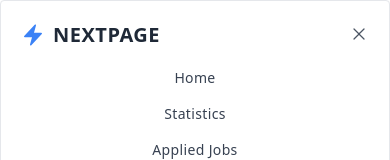
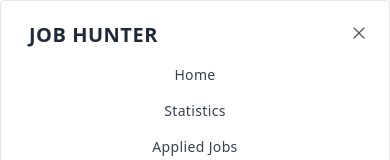
Before and after one commit to ShaikAbdul01/career-hub, a React (Vite) app: page / in a window 390 px wide. Both pictures are taken after a click on the button 356 px from the left and 46 px from the top of the page. Shown: the top 160 px of the page. Built offline with nearby package versions, Linux system fonts and the light colour scheme.

Commit message:
header ,home and picure issue solved

```diff
--- a/src/Components/Header.jsx
+++ b/src/Components/Header.jsx
@@ -46,9 +46,9 @@ const Header = () => {
                       <div className="flex items-center justify-between mb-4">
                         <div>
                           <Link to="/" className="inline-flex items-center">
-                            <BoltIcon className="h-6 w-6 text-blue-500" />
+
                             <span className="ml-2 text-xl font-bold tracking-wide text-gray-800 uppercase">
-                              nextPage
+                              Job Hunter
                             </span>
                           </Link>
                         </div>
--- a/src/Components/Home.jsx
+++ b/src/Components/Home.jsx
@@ -24,7 +24,7 @@ const Home = () => {
           </Link>
         </div>
         <div className="md:w-[816px] h-auto ">
-          <img src="../../public/hardy.png" className="" alt="" />
+          <img src="../hardy.png" className="" alt="" />
         </div>
       </div>
       <Catagory></Catagory>
--- a/src/main.jsx
+++ b/src/main.jsx
@@ -6,12 +6,10 @@ import "./index.css";
 import { createBrowserRouter, RouterProvider } from "react-router-dom";
 import Home from "./Components/Home";
 import Statistics from "./Components/Statistics";
-import Jobs from "./Components/Jobs";
 import Blog from "./Components/Blog";
 import ErrorPage from "./Components/ErrorPage";
 import JobDetails from "./Components/JobDetails";
 import AppliedJobs from "./Components/AppliedJobs";
-import loaderData from "./Components/LoaderData";
 
 const router = createBrowserRouter([
   {
```
